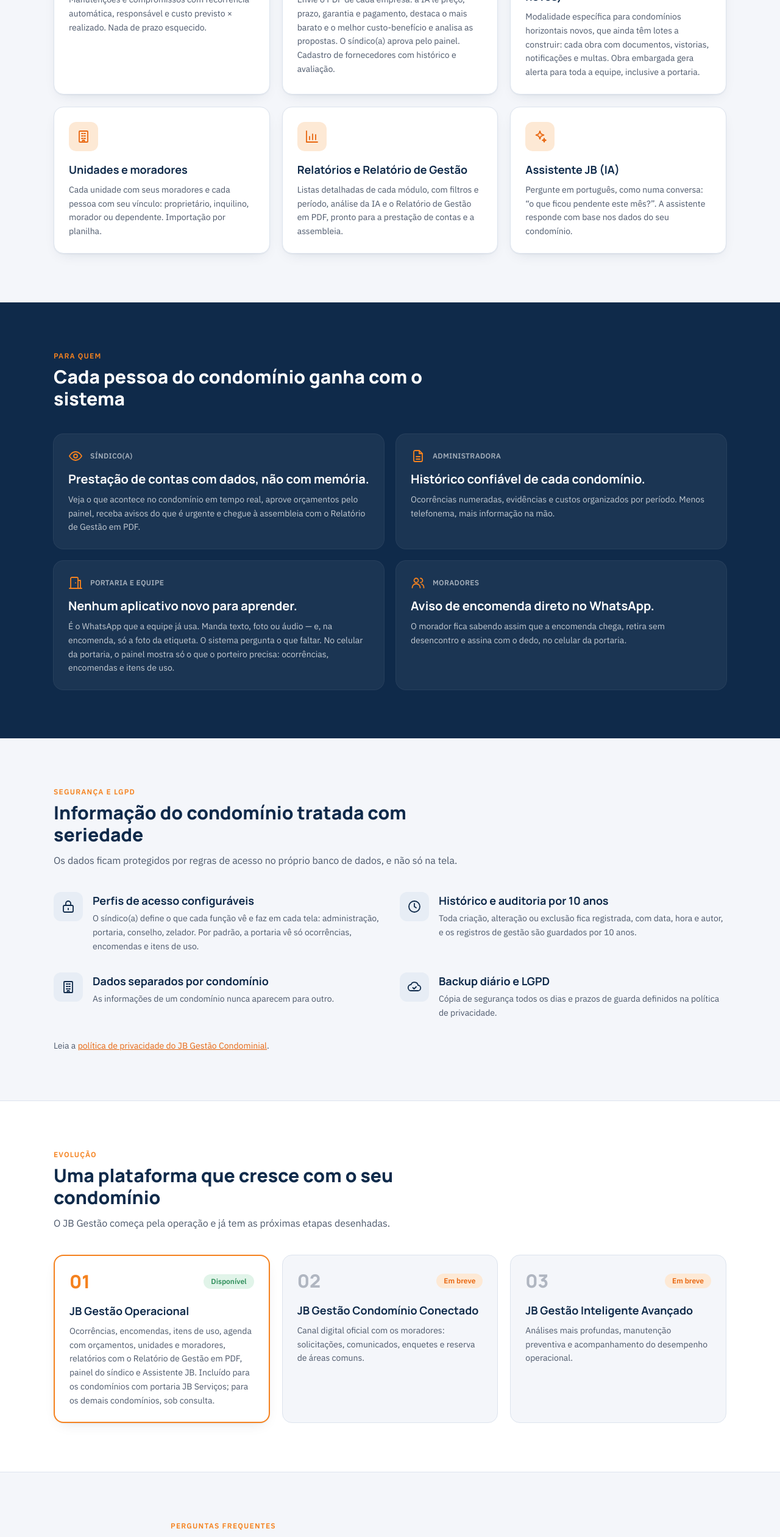
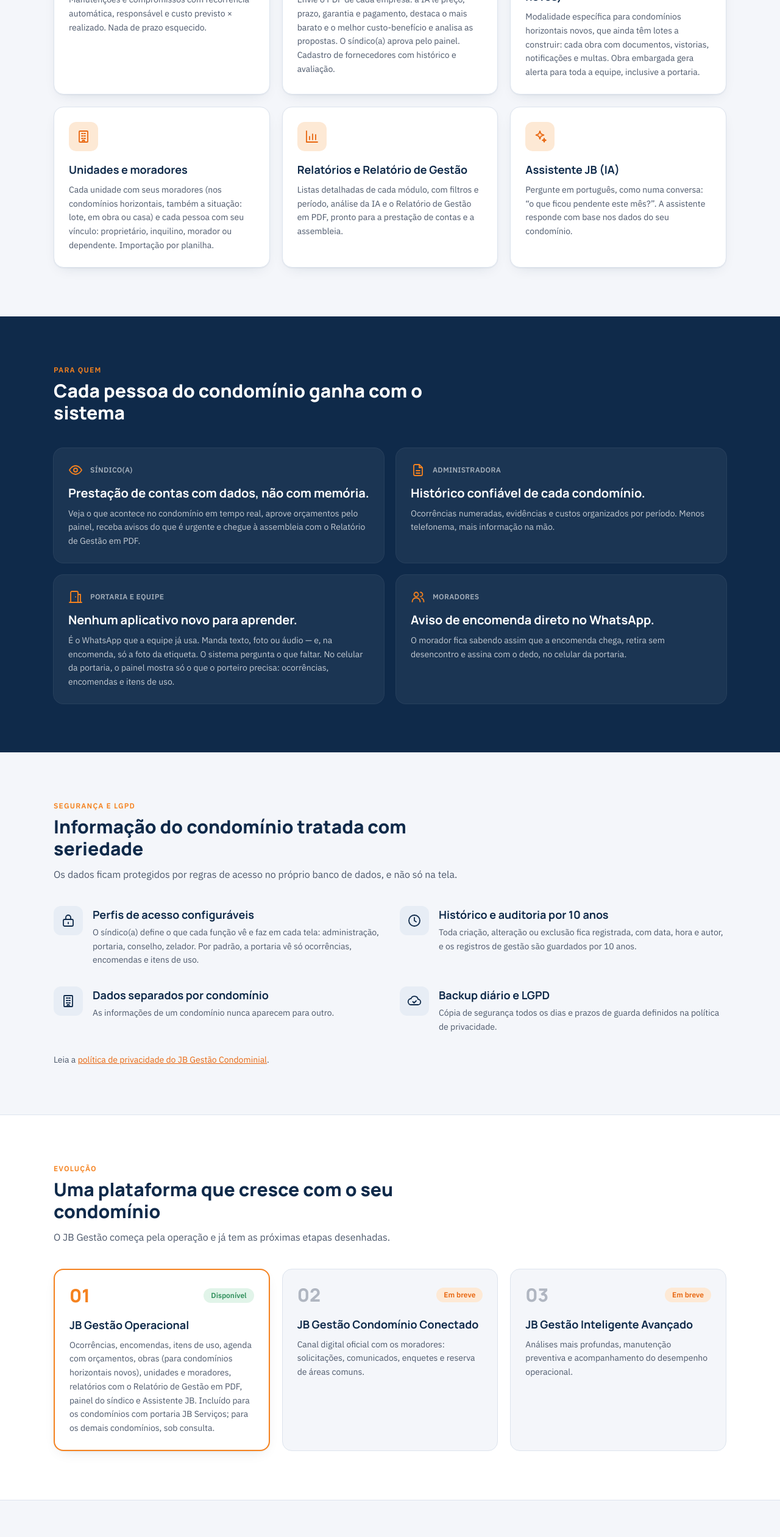
Before and after one commit to jbservicosrn/jb-servicos-site, a Next.js app: page /jb-gestao in a window 1280 px wide. Shown: the part 4581-7102 px from the top of the page at 61% size. Built offline with nearby package versions, Linux system fonts and the light colour scheme.

Commit message:
Volta a citar Obras nas listas, com a ressalva de condomínios horizontais novos
Co-Authored-By: Claude Opus 5.5 <noreply@anthropic.com>
Claude-Session: https://claude.ai/code/session_01EWQGV2WhDJ8NsccKzHFNtk

```diff
--- a/src/app/jb-gestao/page.tsx
+++ b/src/app/jb-gestao/page.tsx
@@ -123,7 +123,7 @@ const MODULOS = [
     Icone: IconePredio,
     titulo: "Unidades e moradores",
     texto:
-      "Cada unidade com seus moradores e cada pessoa com seu vínculo: proprietário, inquilino, morador ou dependente. Importação por planilha.",
+      "Cada unidade com seus moradores (nos condomínios horizontais, também a situação: lote, em obra ou casa) e cada pessoa com seu vínculo: proprietário, inquilino, morador ou dependente. Importação por planilha.",
   },
   {
     Icone: IconeGrafico,
@@ -182,7 +182,7 @@ const NIVEIS = [
     nome: "JB Gestão Operacional",
     disponivel: true,
     texto:
-      "Ocorrências, encomendas, itens de uso, agenda com orçamentos, unidades e moradores, relatórios com o Relatório de Gestão em PDF, painel do síndico e Assistente JB. Incluído para os condomínios com portaria JB Serviços; para os demais condomínios, sob consulta.",
+      "Ocorrências, encomendas, itens de uso, agenda com orçamentos, obras (para condomínios horizontais novos), unidades e moradores, relatórios com o Relatório de Gestão em PDF, painel do síndico e Assistente JB. Incluído para os condomínios com portaria JB Serviços; para os demais condomínios, sob consulta.",
   },
   {
     numero: "02",
--- a/src/app/page.tsx
+++ b/src/app/page.tsx
@@ -87,7 +87,7 @@ const DIFERENCIAIS = [
 
 const RECURSOS_JB_GESTAO = [
   "Ocorrências e encomendas registradas pelo WhatsApp, com fotos — a IA lê até a etiqueta da encomenda",
-  "Itens de uso, agenda e orçamentos analisados pela IA no mesmo painel",
+  "Itens de uso, agenda, orçamentos analisados pela IA e obras (condomínios horizontais novos) no mesmo painel",
   "Relatório de Gestão em PDF e Assistente de IA para o síndico e a administração",
   "Contratação à parte para condomínios de todo o Brasil",
   "Módulo operacional incluído para os condomínios com portaria JB",
```
Also changed, not shown: 1 other file (tests, documents, lock files or other folders).
